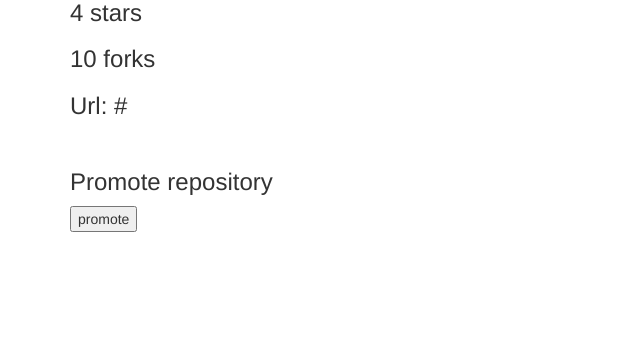
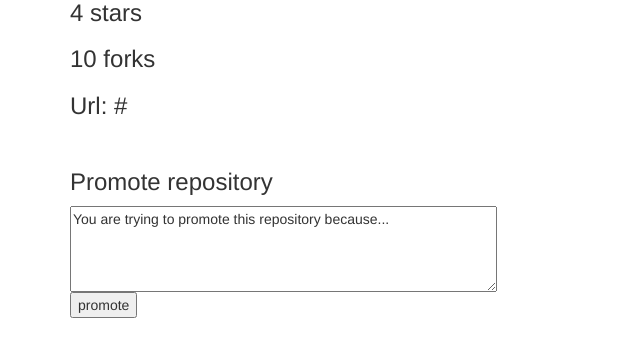
Before and after one commit to waseem18/gitpromote, a Python web app: template templates/repo.html in a window 1280 px wide. Shown: the part 176-533 px from the top of the page, without its empty margins (0-640 px from the left). Run offline with Jinja, Linux system fonts and the light colour scheme; the template is opened without the code that fills it: most values are stand-ins (such as "Sample title", 1, 10 or a date in 2020); some libraries are stand-ins or nearby versions.

Commit message:
Added reason feature to the repo page

```diff
--- a/templates/repo.html
+++ b/templates/repo.html
@@ -7,7 +7,8 @@
   <link href="/css/custom.css" rel="stylesheet">
   <link href="/css/font-awesome.css" rel="stylesheet">
   <link rel="stylesheet" href="/css/social-buttons.css">
-
+  <link href="../images/favicon.png" rel="icon" type="image/x-icon" />
+  <title>{{ri.repo_name}} - gitpromote</title>
   <link rel="stylesheet" type="text/css" href="https://netdna.bootstrapcdn.com/bootstrap/3.1.0/css/bootstrap.min.css" />
   <link href="https://fonts.googleapis.com/css?family=Open+Sans:300,600,700" rel="stylesheet">
   <script src="https://ajax.googleapis.com/ajax/libs/jquery/1.8.2/jquery.min.js"></script>
@@ -33,7 +34,7 @@
         <span class="icon-bar"></span>
         <span class="icon-bar"></span>
       </button>
-      <a style="margin-left:160px;margin-top:-13px"class="navbar-brand" href="#"><img src="/images/logo.jpg"></a>
+      <a style="margin-left:160px;margin-top:-13px"class="navbar-brand" href="https://gitpromote.appspot.com"><img src="/images/logo.jpg"></a>
     </div>
 
     <!-- Collect the nav links, forms, and other content for toggling -->
@@ -95,12 +96,14 @@
   <br>
   <form method="post" action="https://gitpromote.appspot.com/promote">
   <h3>Promote repository</h3>
+  <textarea rows="4" cols="50" name = "promoting_reason">You are trying to promote this repository because...</textarea>
   <input type="hidden" name="promoting_repo_name" value="{{ri.repo_name}}">
   <input type="hidden" name="promoting_user_name" value="{{ri.user_login_id}}">
   <input type="hidden" name="promoting_repo_language" value="{{ri.language}}">
   <input type="hidden" name="promoting_repo_forks" value="{{ri.forks}}">
   <input type="hidden" name="promoting_repo_stars" value="{{ri.stars}}">
   <input type="hidden" name="promoting_repo_description" value="{{ri.description}}">
+  <br>
   <input type="submit" value="promote">
   <!--button type="button" class="btn btn-default"><a href="http://gitpromote.appspot.com/promote">Promote</a></button-->
 </form>
```
